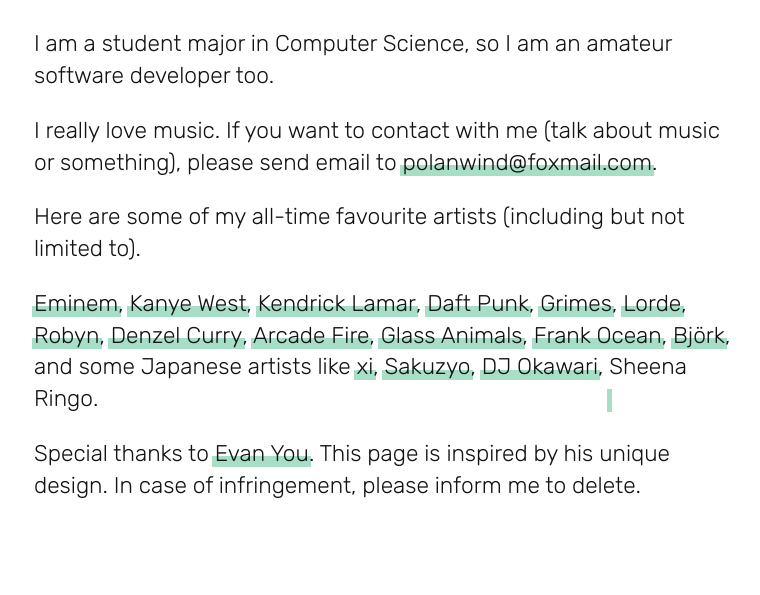
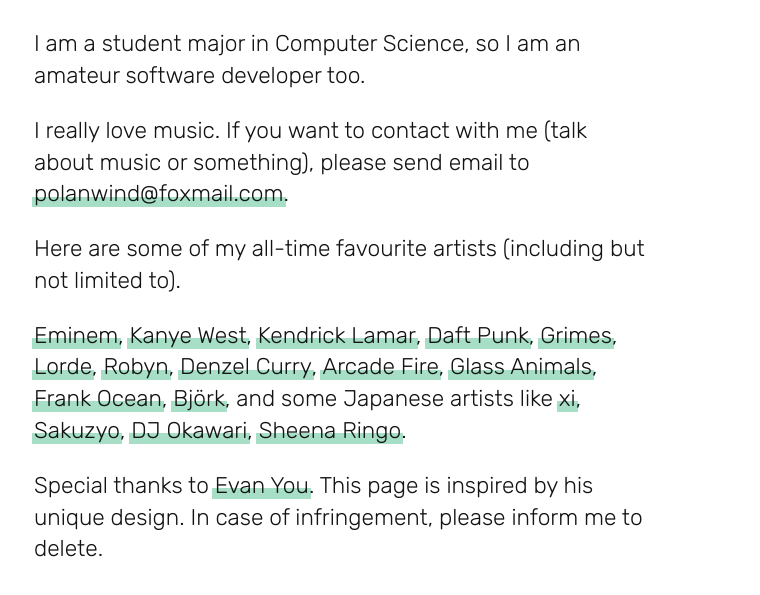
Before and after one commit to polanwind/polanwind.github.io, a plain HTML site: page index.html in a window 1280 px wide. Shown: the part 245-840 px from the top of the page, without its empty margins (102-862 px from the left). Before the commit the page ends 817 px from the top, so only its background shows below. Drawn offline with Linux system fonts and the light colour scheme.

Commit message:
update_v6.0

```diff
--- a/index.html
+++ b/index.html
@@ -23,7 +23,7 @@
       font-size: 1.6em;
       font-weight: 300;
       line-height: 1.4;
-      max-width: 31em;
+      max-width: 27em;
     }
     a {
       text-decoration: none;
```
